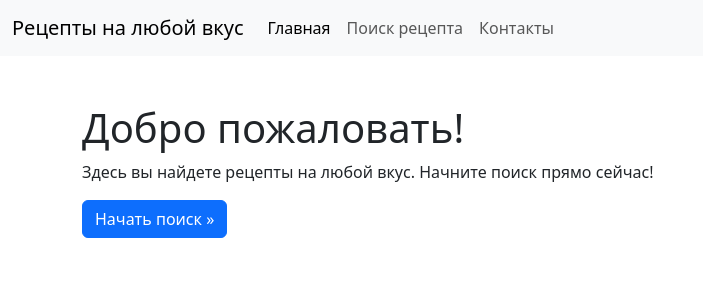
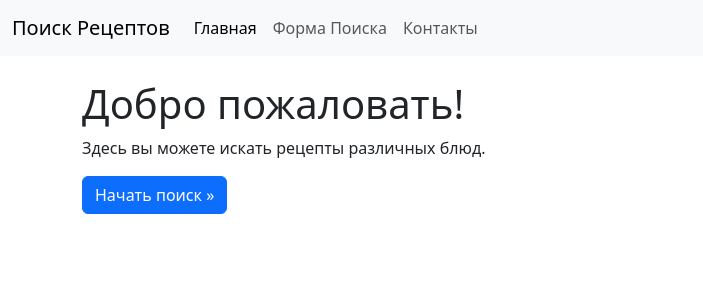
Before and after one commit to Terry4ka/cook, a Flask app: page / in a window 1280 px wide. Shown: the top 300 px of the page, without its empty margins (0-703 px from the left). Run offline with Flask 3, Linux system fonts and the light colour scheme.

Commit message:
Update index.html

```diff
--- a/templates/index.html
+++ b/templates/index.html
@@ -3,37 +3,37 @@
 <head>
     <meta charset="UTF-8">
     <meta name="viewport" content="width=device-width, initial-scale=1.0">
-    <title>Рецепты на любой вкус</title>
-    <!-- Подключаем Bootstrap -->
-    <link href="https://cdn.jsdelivr.net/npm/bootstrap@5.3.0-alpha1/dist/css/bootstrap.min.css" rel="stylesheet" integrity="sha384-GLhlTQ8iRABdZLl6O3oVMWSktQXK1xIjWoKUIE3iIGMigMzskDOrsDZmCJliOt8VA" crossorigin="anonymous">
+    <title>Поиск Рецептов</title>
+    <!-- Подключение Bootstrap -->
+    <link href="https://cdn.jsdelivr.net/npm/bootstrap@5.3.0-alpha1/dist/css/bootstrap.min.css" rel="stylesheet" integrity="sha384-GLhlTQ8iRABdZLl6O3oVMWSktQXH6nwn1vlkX1V8PJsNA+12VbutYe+XWVorK0x" crossorigin="anonymous">
 </head>
 <body>
     <nav class="navbar navbar-expand-lg bg-light">
         <div class="container-fluid">
-            <a class="navbar-brand" href="#">Рецепты на любой вкус</a>
+            <a class="navbar-brand" href="#">Поиск Рецептов</a>
             <button class="navbar-toggler" type="button" data-bs-toggle="collapse" data-bs-target="#navbarNav" aria-controls="navbarNav" aria-expanded="false" aria-label="Toggle navigation">
                 <span class="navbar-toggler-icon"></span>
             </button>
             <div class="collapse navbar-collapse" id="navbarNav">
                 <ul class="navbar-nav">
                     <li class="nav-item">
-                        <a class="nav-link active" aria-current="page" href="index.html">Главная</a>
+                        <a class="nav-link active" aria-current="page" href="/">Главная</a>
                     </li>
                     <li class="nav-item">
-                        <a class="nav-link" href="search_form.html">Поиск рецепта</a>
+                        <a class="nav-link" href="/search">Форма Поиска</a>
                     </li>
                     <li class="nav-item">
-                        <a class="nav-link" href="contact.html">Контакты</a>
+                        <a class="nav-link" href="/contact">Контакты</a>
                     </li>
                 </ul>
             </div>
         </div>
     </nav>
 
-    <div class="container mt-5">
+    <div class="container mt-4">
         <h1>Добро пожаловать!</h1>
-        <p>Здесь вы найдете рецепты на любой вкус. Начните поиск прямо сейчас!</p>
-        <p><a class="btn btn-primary" href="search_form.html" role="button">Начать поиск »</a></p>
+        <p>Здесь вы можете искать рецепты различных блюд.</p>
+        <p><a class="btn btn-primary" href="/search" role="button">Начать поиск »</a></p>
     </div>
 
     <!-- Подключение скрипта Bootstrap -->
```
